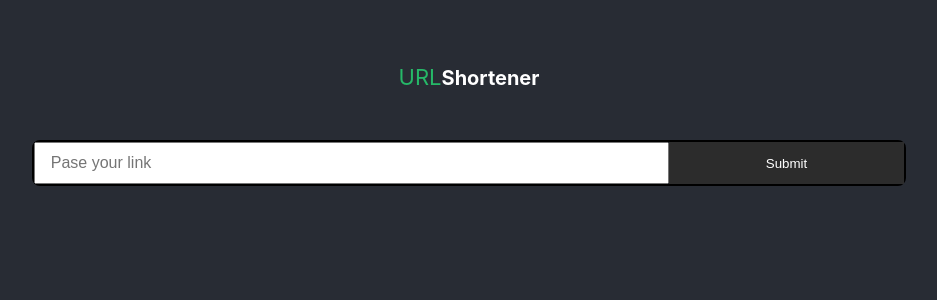
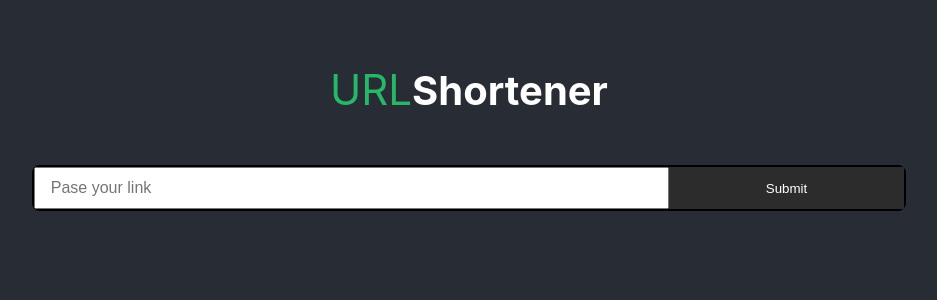
Before and after one commit to alshafi834/link-shortener-client, a React (Create React App) app: page / in a window 1280 px wide. Shown: the top 300 px of the page, without its empty margins (171-1108 px from the left). Built offline with nearby package versions, Linux system fonts and the light colour scheme.

Commit message:
font changed

```diff
--- a/src/components/Header.css
+++ b/src/components/Header.css
@@ -3,10 +3,10 @@
 }
 span.link {
   color: rgb(38, 184, 104);
-  font-size: 22px;
+  font-size: 42px;
 }
 span.shortener {
   color: white;
-  font-size: 20px;
+  font-size: 40px;
   font-weight: bold;
 }
```
